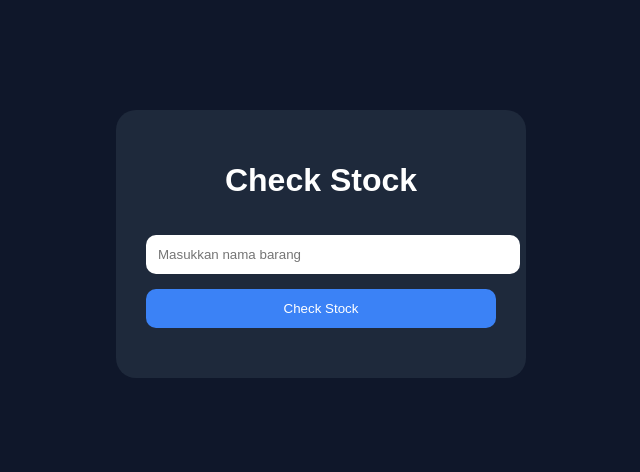
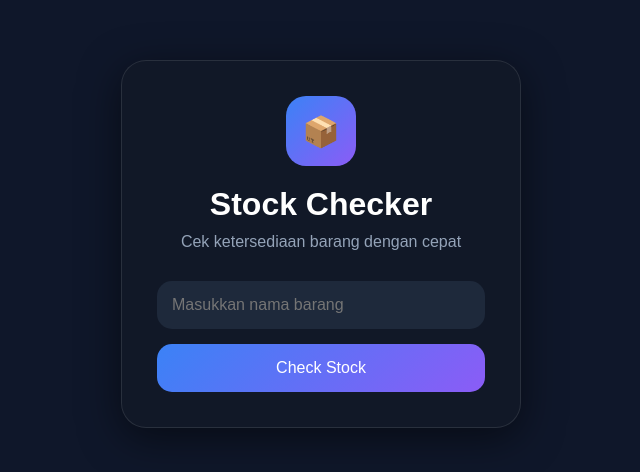
Before and after one commit to Phynx666x/New-Repository, a plain HTML site: page index.html in a window 1280 px wide. Shown: the part 156-628 px from the top of the page, without its empty margins (319-959 px from the left). Drawn offline with Linux system fonts and the light colour scheme.

Commit message:
Add files via upload

```diff
--- a/index.html
+++ b/index.html
@@ -3,93 +3,176 @@
 <head>
   <meta charset="UTF-8">
   <meta name="viewport" content="width=device-width, initial-scale=1.0">
-  <title>Check Stock</title>
+  <title>Stock Checker</title>
 
   <style>
+
+    *{
+      margin:0;
+      padding:0;
+      box-sizing:border-box;
+      font-family:Arial, sans-serif;
+    }
+
     body{
-      font-family:Arial;
       background:#0f172a;
-      color:white;
+      height:100vh;
       display:flex;
       justify-content:center;
       align-items:center;
-      height:100vh;
-      margin:0;
+      color:white;
     }
 
-    .box{
-      background:#1e293b;
-      padding:30px;
+    .container{
+      width:400px;
+      background:#111827;
+      border:1px solid rgba(255,255,255,0.1);
+      border-radius:25px;
+      padding:35px;
+      box-shadow:0 10px 40px rgba(0,0,0,0.5);
+    }
+
+    .logo{
+      width:70px;
+      height:70px;
+      background:linear-gradient(135deg,#3b82f6,#8b5cf6);
       border-radius:20px;
-      width:350px;
+      display:flex;
+      justify-content:center;
+      align-items:center;
+      font-size:30px;
+      margin:auto;
+      margin-bottom:20px;
+    }
+
+    h1{
       text-align:center;
+      margin-bottom:10px;
+      font-size:32px;
+    }
+
+    p{
+      text-align:center;
+      color:#94a3b8;
+      margin-bottom:30px;
     }
 
     input{
       width:100%;
-      padding:12px;
-      margin-top:15px;
+      padding:15px;
       border:none;
-      border-radius:10px;
+      border-radius:15px;
+      background:#1e293b;
+      color:white;
+      font-size:16px;
+      outline:none;
+      margin-bottom:15px;
     }
 
     button{
-      margin-top:15px;
       width:100%;
-      padding:12px;
+      padding:15px;
       border:none;
-      border-radius:10px;
-      background:#3b82f6;
+      border-radius:15px;
+      background:linear-gradient(135deg,#3b82f6,#8b5cf6);
       color:white;
+      font-size:16px;
       cursor:pointer;
+      transition:0.3s;
     }
 
-    #result{
-      margin-top:20px;
-      font-size:18px;
+    button:hover{
+      transform:scale(1.03);
     }
+
+    .result{
+      margin-top:25px;
+      background:#1e293b;
+      padding:20px;
+      border-radius:15px;
+      display:none;
+    }
+
+    .stock{
+      font-size:28px;
+      font-weight:bold;
+      margin-top:10px;
+      color:#22c55e;
+    }
+
+    .location{
+      margin-top:8px;
+      color:#cbd5e1;
+    }
+
   </style>
 </head>
+
 <body>
 
-<div class="box">
-  <h1>Check Stock</h1>
+  <div class="container">
 
-  <input type="text" id="search" placeholder="Masukkan nama barang">
+    <div class="logo">
+      📦
+    </div>
 
-  <button onclick="checkStock()">
-    Check Stock
-  </button>
+    <h1>Stock Checker</h1>
 
-  <div id="result"></div>
-</div>
+    <p>
+      Cek ketersediaan barang dengan cepat
+    </p>
+
+    <input
+      type="text"
+      id="search"
+      placeholder="Masukkan nama barang"
+    >
+
+    <button onclick="checkStock()">
+      Check Stock
+    </button>
+
+    <div class="result" id="resultBox">
+
+      <h2 id="itemName"></h2>
+
+      <div class="stock" id="stock"></div>
+
+      <div class="location" id="location"></div>
+
+    </div>
+
+  </div>
 
 <script>
 
 const items = [
+
   {
-    name: "Bolt M28",
-    stock: 24,
-    location: "Rack A1"
+    name:"Bolt M28",
+    stock:24,
+    location:"Rack A1"
   },
 
   {
-    name: "Filter Oli",
-    stock: 8,
-    location: "Rack B2"
+    name:"Filter Oli",
+    stock:8,
+    location:"Rack B2"
   },
 
   {
-    name: "Hydraulic Hose",
-    stock: 15,
-    location: "Rack C1"
+    name:"Hydraulic Hose",
+    stock:15,
+    location:"Rack C1"
   }
+
 ]
 
 function checkStock(){
 
   const keyword =
-    document.getElementById("search")
+    document
+    .getElementById("search")
     .value
     .toLowerCase()
 
@@ -98,20 +181,39 @@ function checkStock(){
       data.name.toLowerCase() === keyword
     )
 
+  const resultBox =
+    document.getElementById("resultBox")
+
   if(item){
 
-    document.getElementById("result").innerHTML =
-    `
-      Stock: ${item.stock} pcs <br>
-      Lokasi: ${item.location}
-    `
+    resultBox.style.display = "block"
+
+    document.getElementById("itemName")
+    .innerText = item.name
+
+    document.getElementById("stock")
+    .innerText = item.stock + " pcs tersedia"
+
+    document.getElementById("location")
+    .innerText = "Lokasi: " + item.location
+
   }
 
   else{
 
-    document.getElementById("result").innerHTML =
-    "Barang tidak ditemukan"
+    resultBox.style.display = "block"
+
+    document.getElementById("itemName")
+    .innerText = "Barang tidak ditemukan"
+
+    document.getElementById("stock")
+    .innerText = ""
+
+    document.getElementById("location")
+    .innerText = ""
+
   }
+
 }
 
 </script>
```
